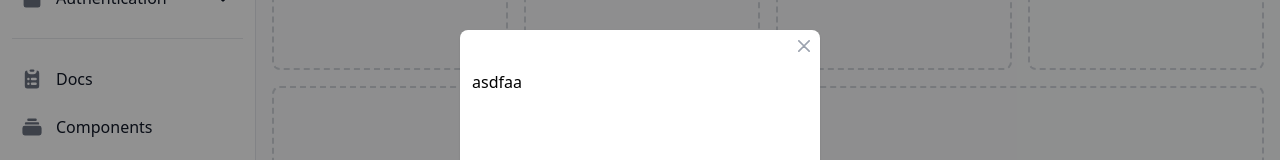
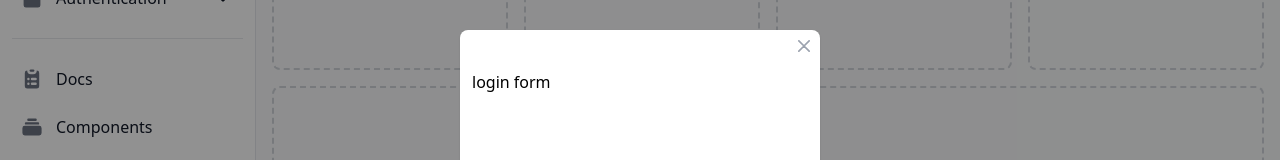
Before and after one commit to TheFasWalker/Bib-bim_admin, a Vue app: page /about in a window 1280 px wide. Both pictures are taken after a click on the button "Войти". Shown: the part 290-450 px from the top of the page. Built offline with nearby package versions, Linux system fonts and the light colour scheme.

Commit message:
FEAT: eded login form popup component

```diff
--- /dev/null
+++ b/src/components/forms/LoginForm.vue
@@ -0,0 +1,14 @@
+<template>
+        <PopUpLauout
+            v-if="loginPopupState"
+            @close-popup="emit('close-popup-wrapper')"
+        >
+        login form
+        </PopUpLauout>
+</template>
+<script setup lang="ts">
+import PopUpLauout from '../lauouts/PopUpLauout.vue';
+
+const props = defineProps(['loginPopupState'])
+const emit = defineEmits(['close-popup-wrapper'])
+</script>
--- a/src/components/general/HeaderComp.vue
+++ b/src/components/general/HeaderComp.vue
@@ -2,7 +2,8 @@
 import { ref } from 'vue';
 import UserMenu from './header/UserMenu.vue';
 import ButtonType1 from '../ui/ButtonType1.vue';
-import PopUpLauout from '../lauouts/PopUpLauout.vue'
+import LoginForm from '../forms/LoginForm.vue';
+
 const userMenuState = ref(false);
 const loginState = ref(false);
 const loginPopupState = ref(false);
@@ -77,12 +78,11 @@ const toggleHeaderMenu = ()=>{
         </div>
       </div>
     </nav>
-      <PopUpLauout
-      v-if="loginPopupState"
-      @close-popup="closePopup"
-      >
-        asdfaa
-      </PopUpLauout>
+
+      <LoginForm
+      @close-popup-wrapper="closePopup()"
+      :loginPopupState="loginPopupState"
+      />
 </template>
 <style scoped >
 .slide-fade-enter-active {
```
